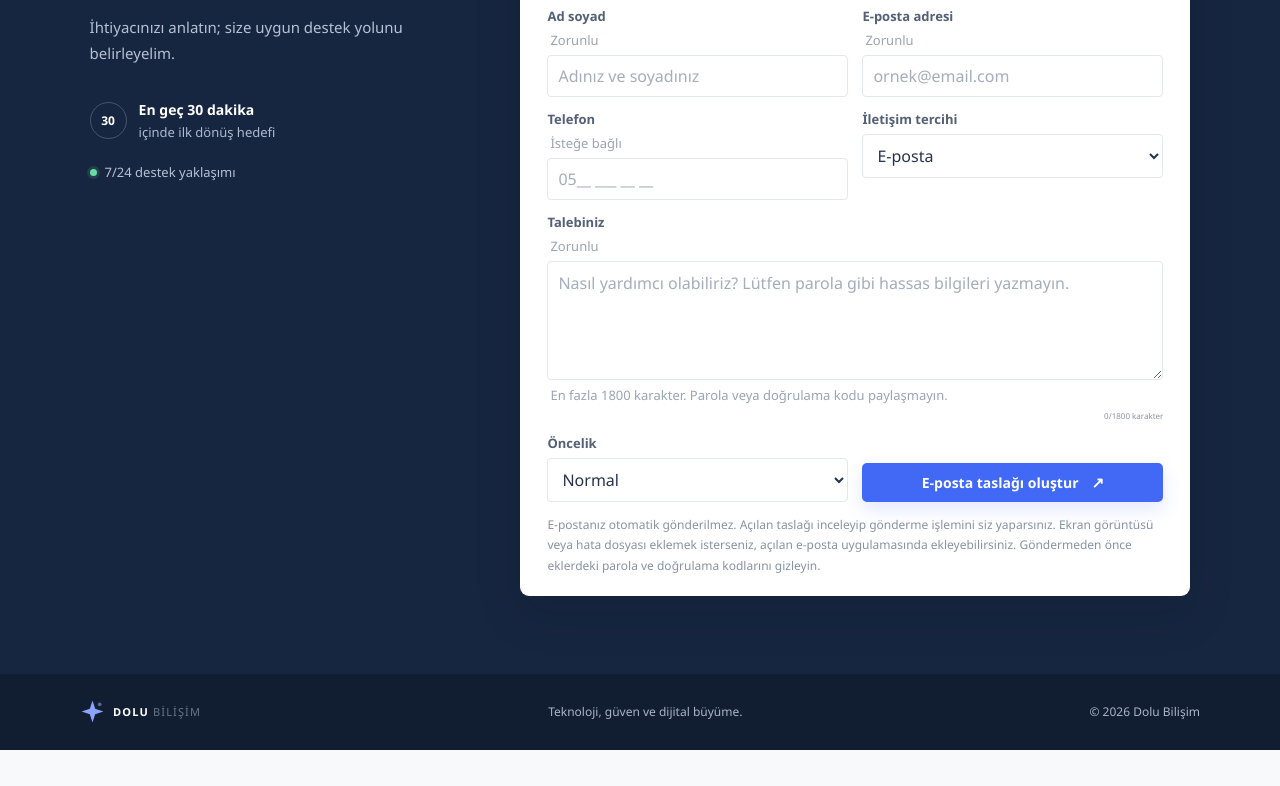
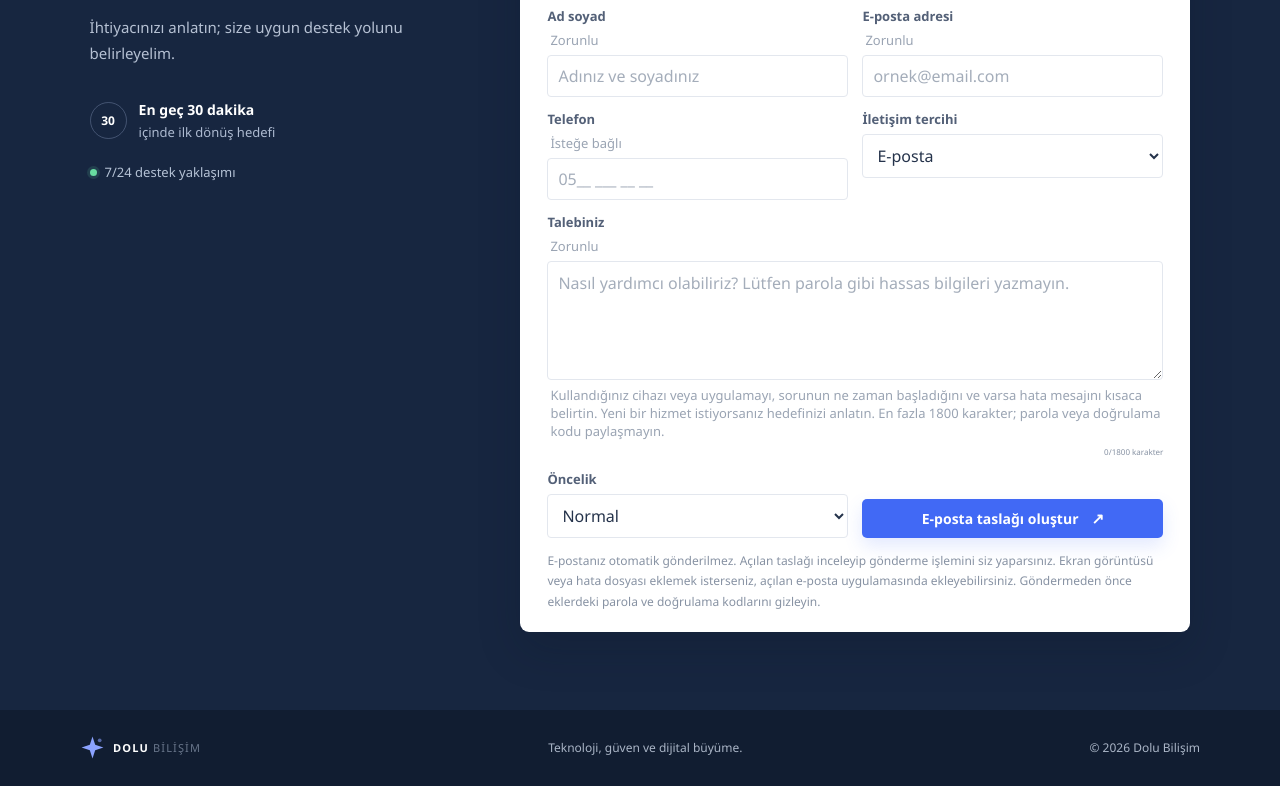
Before and after one commit to darkpassenger00/Dolubilisim, a Next.js app: page / in a window 1280 px wide. Shown: the part 6031-6817 px from the top of the page. Before the commit the page ends 6781 px from the top, so only its background shows below. Built offline with nearby package versions, Linux system fonts and the light colour scheme.

Commit message:
Improve support request description guidance

```diff
--- a/app/request-form.tsx
+++ b/app/request-form.tsx
@@ -93,7 +93,7 @@ export default function RequestForm() {
         </label>
         <label className="form-wide">Talebiniz <span className="optional-label">Zorunlu</span>
           <textarea aria-describedby="request-message-help request-message-count" name="message" rows={4} maxLength={1800} onChange={(event) => setMessageLength(event.currentTarget.value.length)} placeholder="Nasıl yardımcı olabiliriz? Lütfen parola gibi hassas bilgileri yazmayın." required />
-          <span id="request-message-help" className="optional-label">En fazla 1800 karakter. Parola veya doğrulama kodu paylaşmayın.</span>
+          <span id="request-message-help" className="optional-label">Kullandığınız cihazı veya uygulamayı, sorunun ne zaman başladığını ve varsa hata mesajını kısaca belirtin. Yeni bir hizmet istiyorsanız hedefinizi anlatın. En fazla 1800 karakter; parola veya doğrulama kodu paylaşmayın.</span>
           <span id="request-message-count" className="message-counter" aria-live="polite">{messageLength}/1800 karakter</span>
         </label>
         <label className="urgency-field">Öncelik
```
